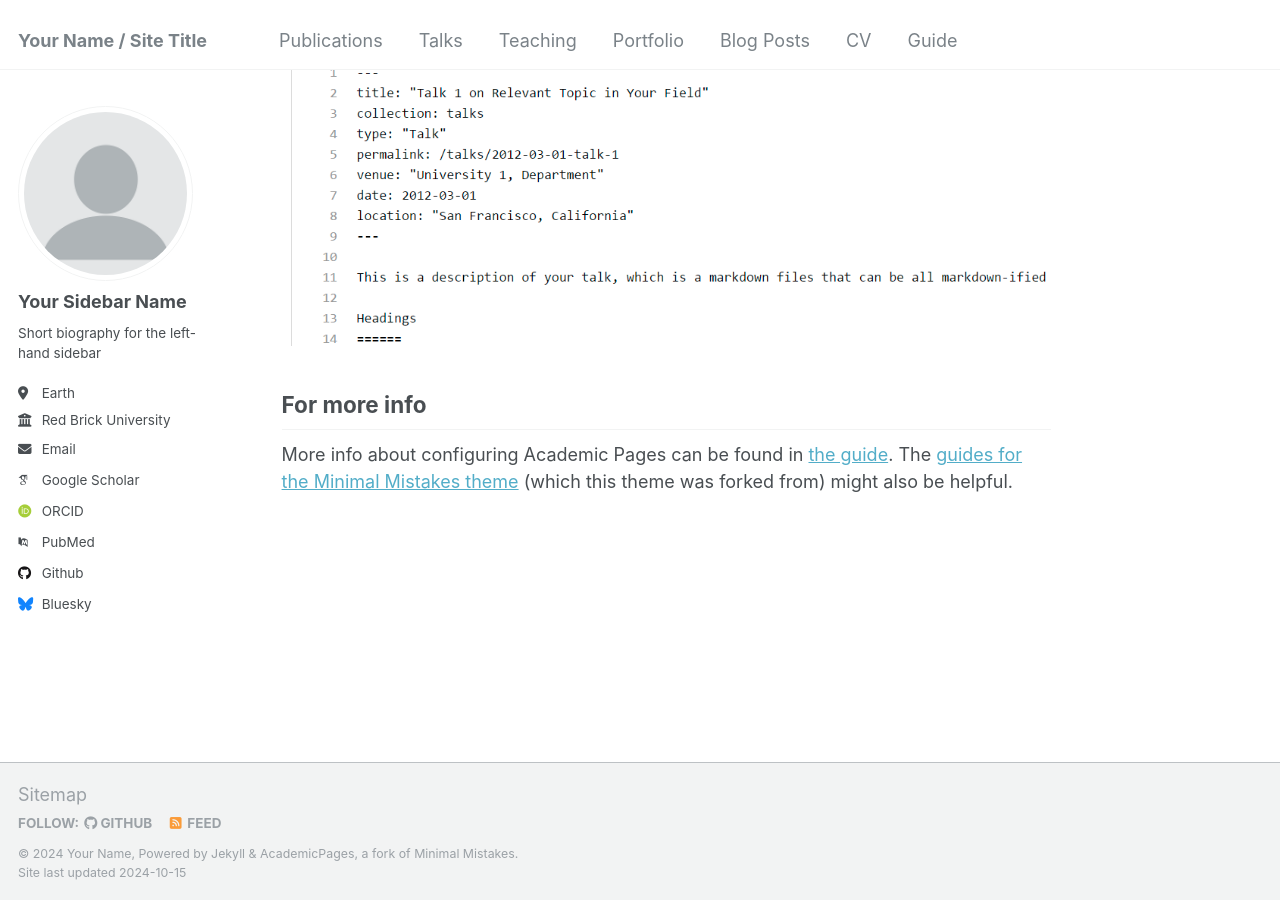
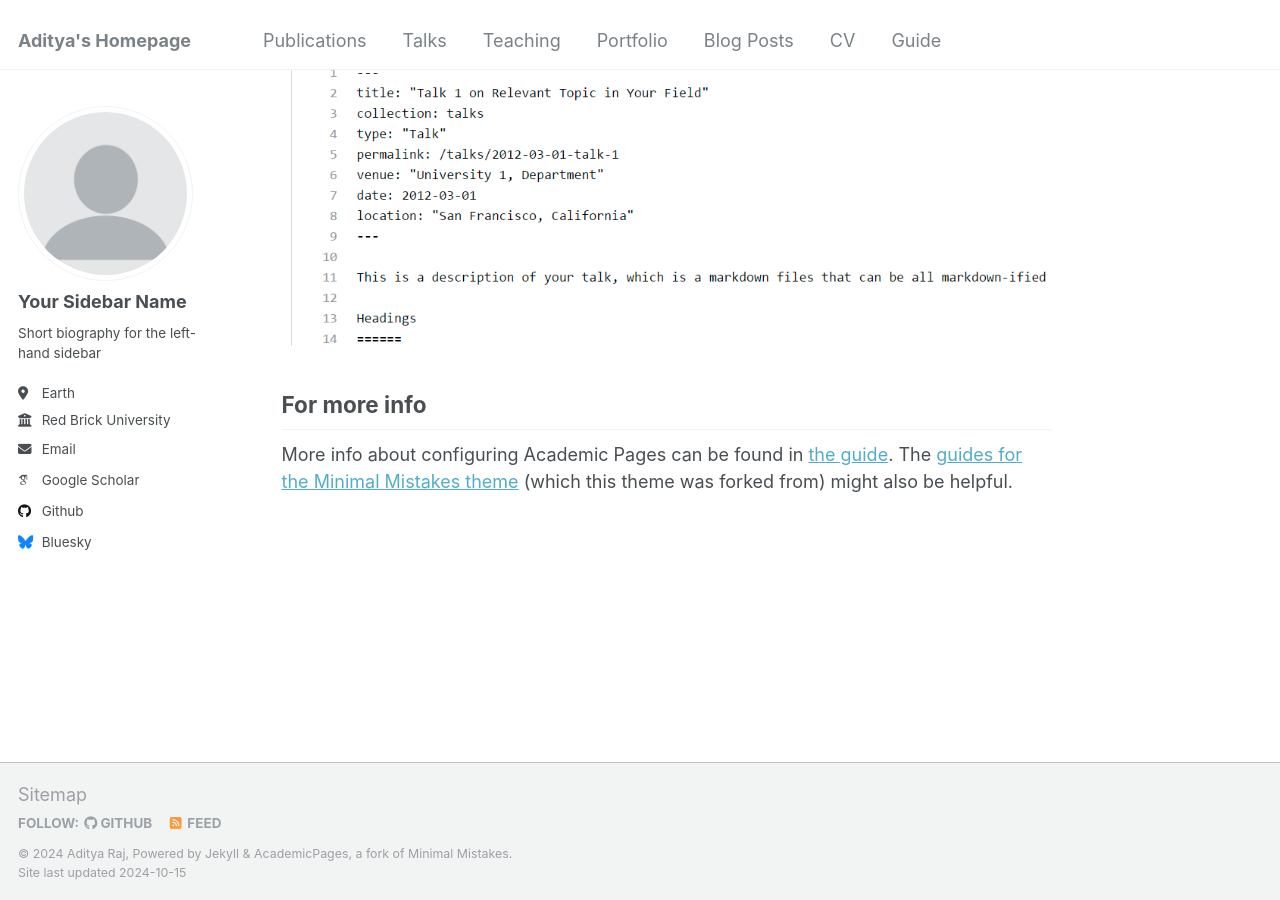
Before and after one commit to Adityafy/adityafy.github.io, a Jekyll site: the page built from _pages/about.md, in a window 1280 px wide and 900 px high, scrolled down 2643 px. Built offline with Jekyll 4.4.1, drawn with Linux system fonts in a browser that asks for light colours; some web fonts are replaced.

Commit message:
Update _config.yml
first commit, added name and google scholar

```diff
--- a/_config.yml
+++ b/_config.yml
@@ -8,10 +8,10 @@
 
 # Basic Site Settings
 locale                   : "en-US"
-title                    : "Your Name / Site Title"
+title                    : "Aditya's Homepage"
 title_separator          : "-"
-name                     : &name "Your Name"
-description              : &description "personal description"
+name                     : &name "Aditya Raj"
+description              : &description "PhD student, Virginia Tech"
 url                      : https://academicpages.github.io # the base hostname & protocol for your site e.g. "https://mmistakes.github.io"
 baseurl                  : "" # the subpath of your site, e.g. "/blog"
 repository               : "academicpages/academicpages.github.io"
@@ -32,18 +32,18 @@ author:
 
   # Academic websites
   arxiv            : # URL - Update with the correct link to your profile
-  googlescholar    : "https://scholar.google.com/citations?user=PS_CX0AAAAAJ"
+  googlescholar    : "https://scholar.google.com/citations?user=SrGE94gAAAAJ&hl=en"
   impactstory      : # URL
-  orcid            : "http://orcid.org/yourorcidurl"
+  orcid            : # "http://orcid.org/yourorcidurl"
   semantic         : # URL
-  pubmed           : "https://www.ncbi.nlm.nih.gov/pubmed/?term=john+snow"
+  pubmed           : # URL "https://www.ncbi.nlm.nih.gov/pubmed/?term=john+snow"
   researchgate     : # URL
 
   # Repositories and software development
   bitbucket        : # Username - Update with your username on the site
   codepen          : # Username
   dribbble         : # Username
-  github           : "academicpages"
+  github           : "Adityafy"
   kaggle           : # Username
   stackoverflow    : # User number or user number and name (i.e., use "1" or "1/jeff-atwood")
 
```
